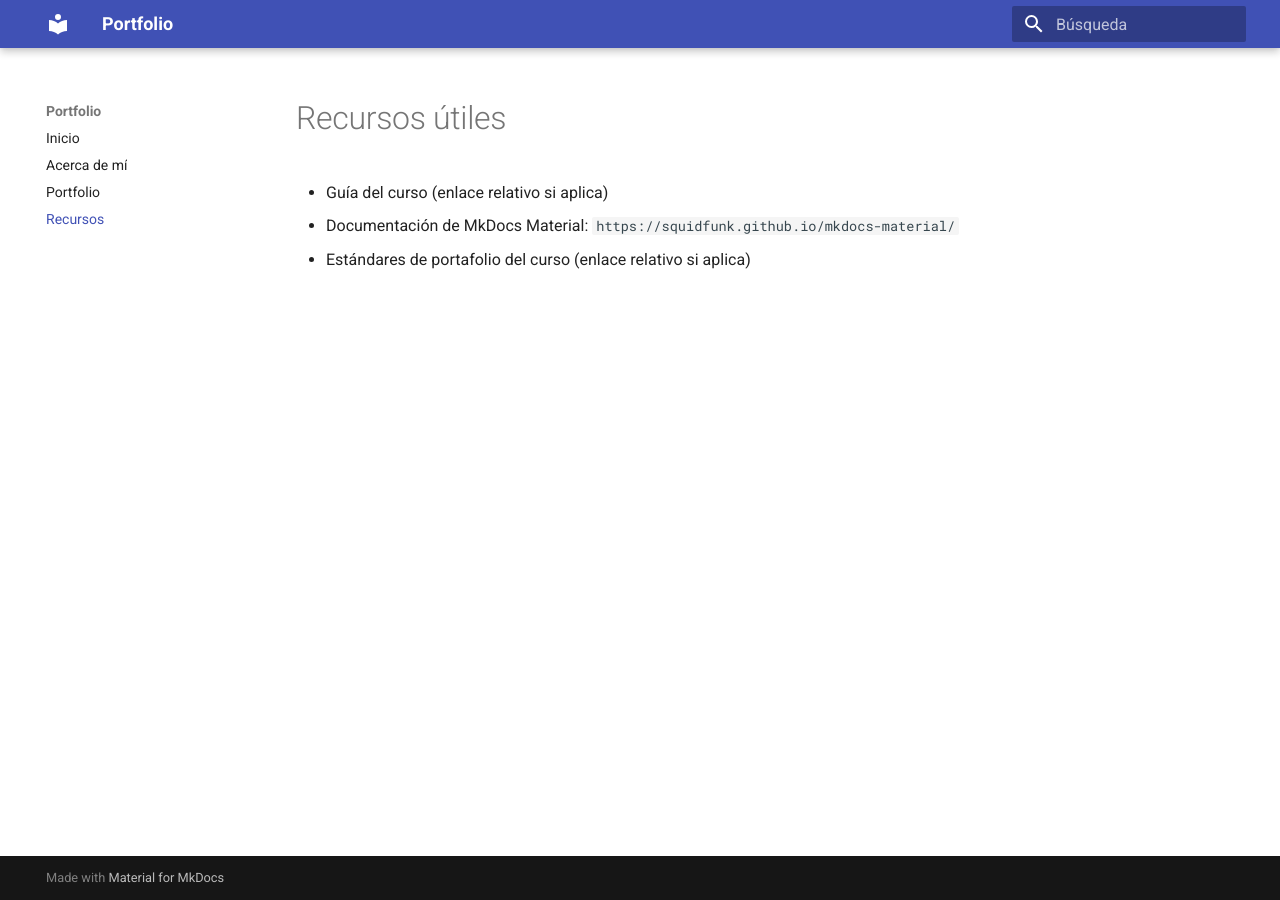
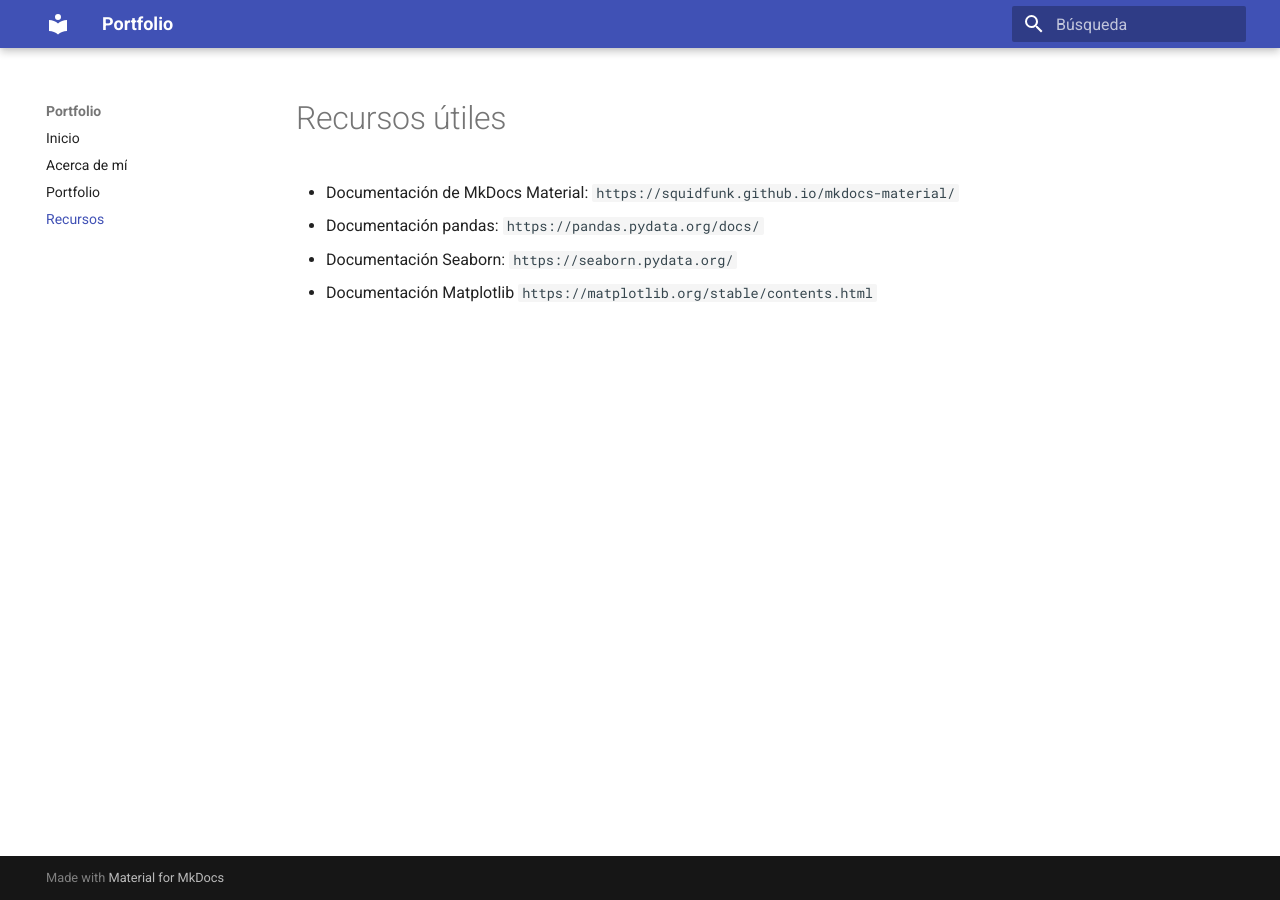
Before and after one commit to naguer019/IA-portfolio, an MkDocs documentation site: the page built from docs/recursos.md, in a window 1280 px wide. Built offline with MkDocs 1.6.1 and Material for MkDocs 9.7.7, drawn with Linux system fonts in a browser that asks for light colours.

Commit message:
Update recursos.md

```diff
--- a/docs/recursos.md
+++ b/docs/recursos.md
@@ -1,10 +1,11 @@
 ---
 title: "Recursos útiles"
-date: 2025-01-01
+date: 2025-09-06
 ---
 
 # Recursos útiles
 
-- Guía del curso (enlace relativo si aplica)
 - Documentación de MkDocs Material: `https://squidfunk.github.io/mkdocs-material/`
-- Estándares de portafolio del curso (enlace relativo si aplica)
+- Documentación pandas: `https://pandas.pydata.org/docs/`
+- Documentación Seaborn: `https://seaborn.pydata.org/`
+- Documentación Matplotlib `https://matplotlib.org/stable/contents.html`
```
